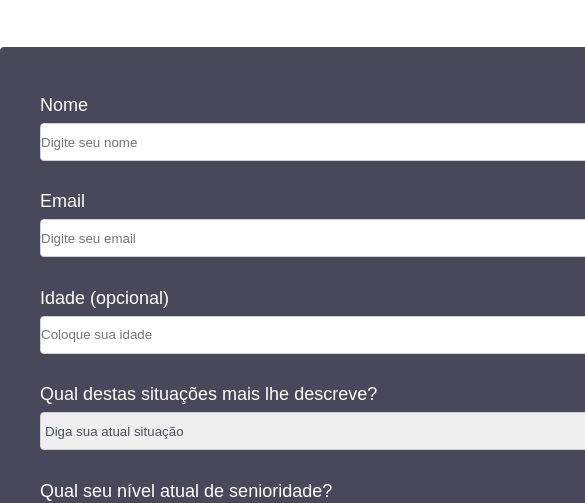
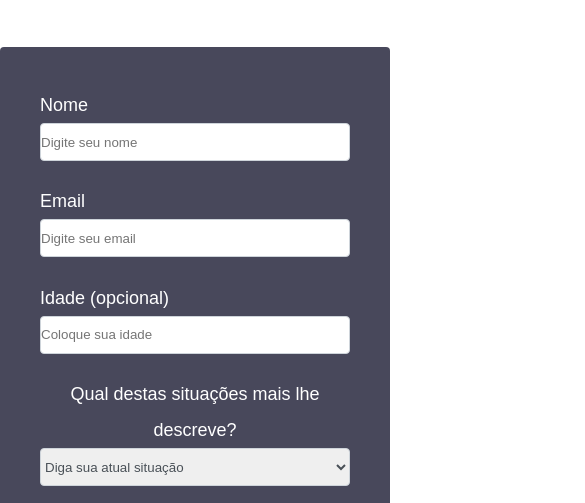
Before and after one commit to Berzerker001/projeto_formulario_de_trabalho_HTML_e_CSS, a plain HTML site: page index.html in a window 390 px wide. Shown: the part 359-862 px from the top of the page, 585 px wide, since content can reach past the window. Drawn offline with nearby package versions, Linux system fonts and the light colour scheme.

Commit message:
projeto_formulario_HTML_CSS_responsivo
Projeto Atualizado, com responsividade.

```diff
--- a/index.html
+++ b/index.html
@@ -16,7 +16,7 @@
     <div class="text">
       <p>Preencha o formulário e fale um pouco sobre você</p>
     </div>
-    <form class="formulario">
+    <form method="post" class="formulario">
       <div class="name">
         <label id="name" for="name">Nome</label>
         <input type="text" name="name" id="name" placeholder="Digite seu nome" required>
--- a/style.css
+++ b/style.css
@@ -13,7 +13,10 @@ body{
 
 .container{
    text-align: center;
-    margin: 50 auto;
+    margin: auto;
+    min-width: 320px;
+    max-width: 800px;
+
 }
 
 h1{
@@ -39,8 +42,10 @@ h1{
     margin: 50px auto;
     line-height: 1.4;
     padding: 40px;
-    width: 640px;
     color: white;
+    min-width: 320px;
+    max-width: 800px;
+    width: 100%;
 }
 
 .name{
@@ -164,3 +169,11 @@ h1{
     border: 0;
     outline: 0;
 }
+
+.conclusao button:hover{
+    background-color: #2f9255;
+}
+
+.conclusao button:active{
+    background-color: #256e41;
+}
```
